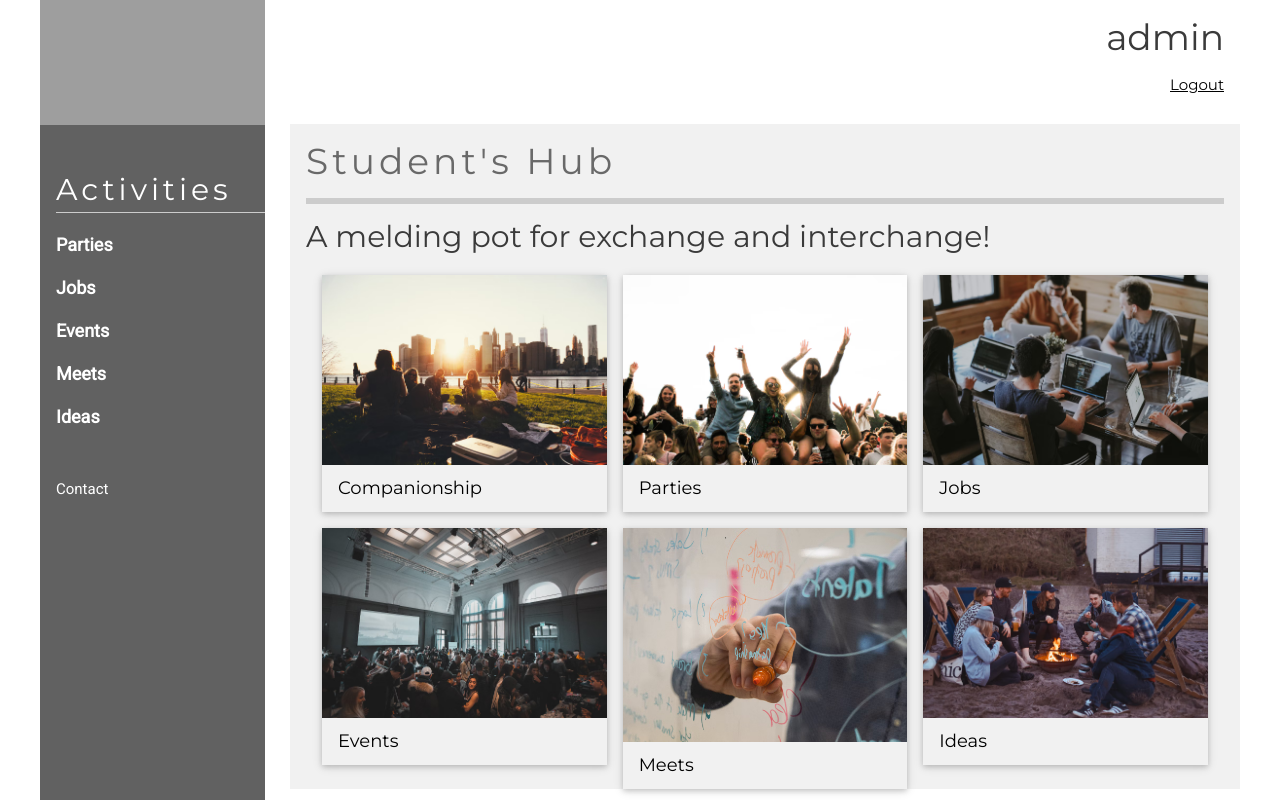
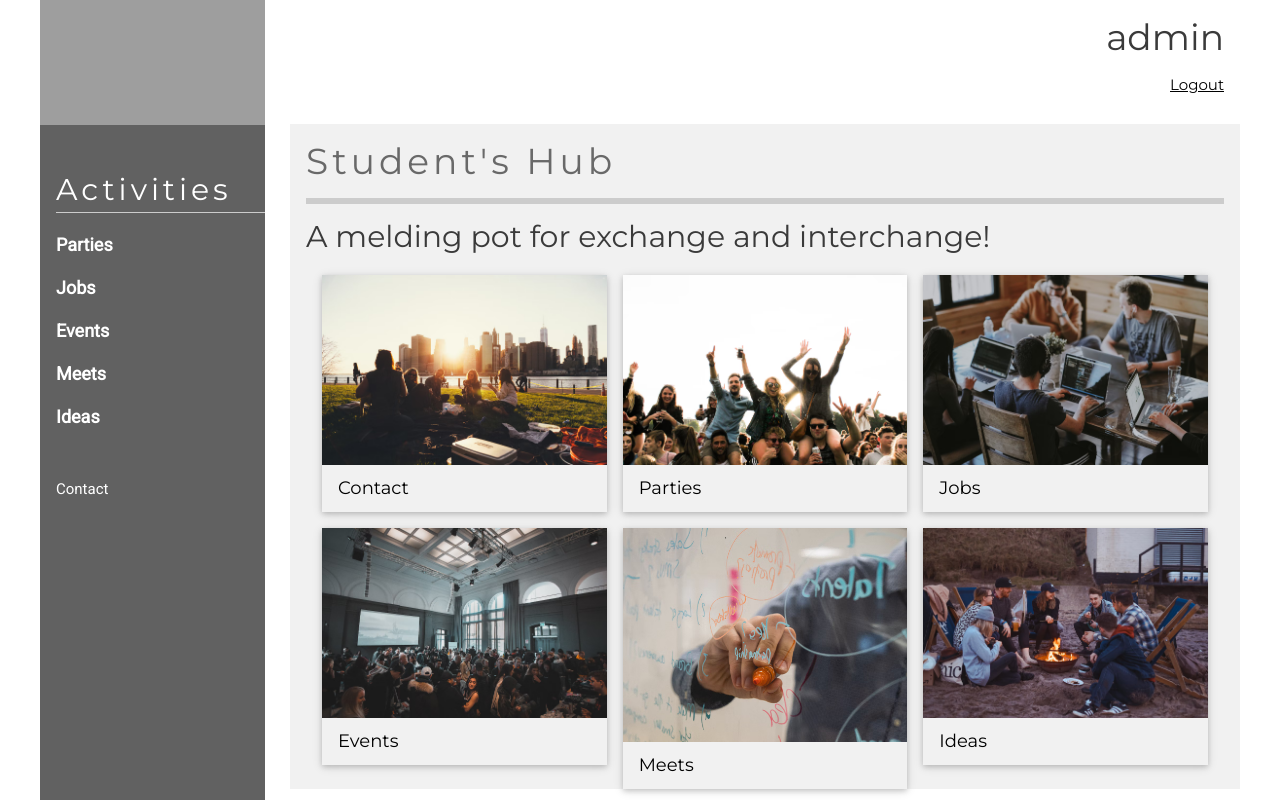
Before and after one commit to AlexNica11/WAD_project, a Django app: page / in a window 1280 px wide. Run offline with Django 4.2, Linux system fonts and the light colour scheme; a user stored in the database is signed in; grey boxes are pictures that could not be loaded.

Commit message:
lobby fix

```diff
--- a/StudentHub/templates/StudentHub/Lobby.html
+++ b/StudentHub/templates/StudentHub/Lobby.html
@@ -8,16 +8,20 @@
     <div class="w3-row-padding w3-margin-top">
         <div class="w3-third">
             <div class="w3-card">
-                <img src="{% static 'StudentHub/LobbyImages/students1.png' %}" style="width:100%">
+                <a href="{% url 'activity' 'contact' %}">
+                    <img src="{% static 'StudentHub/LobbyImages/students1.png' %}" style="width:100%">
+                </a>
                 <div class="w3-container">
-                    <h5>Companionship</h5>
+                    <h5>Contact</h5>
                 </div>
             </div>
         </div>
 
         <div class="w3-third">
             <div class="w3-card">
+                <a href="{% url 'activity' 'parties' %}">
                 <img src="{% static 'StudentHub/LobbyImages/students2.png' %}" style="width:100%">
+                </a>
                 <div class="w3-container">
                     <h5>Parties</h5>
                 </div>
@@ -26,7 +30,9 @@
 
         <div class="w3-third">
             <div class="w3-card">
-                <img src="{% static 'StudentHub/LobbyImages/students3.png' %}" style="width:100%">
+                <a href="{% url 'activity' 'jobs' %}">
+                    <img src="{% static 'StudentHub/LobbyImages/students3.png' %}" style="width:100%">
+                </a>
                 <div class="w3-container">
                     <h5>Jobs</h5>
                 </div>
@@ -37,7 +43,9 @@
     <div class="w3-row-padding w3-margin-top">
         <div class="w3-third">
             <div class="w3-card">
-                <img src="{% static 'StudentHub/LobbyImages/students4.png' %}" style="width:100%">
+                <a href="{% url 'activity' 'events' %}">
+                    <img src="{% static 'StudentHub/LobbyImages/students4.png' %}" style="width:100%">
+                </a>
                 <div class="w3-container">
                     <h5>Events</h5>
                 </div>
@@ -46,7 +54,9 @@
 
         <div class="w3-third">
             <div class="w3-card">
-                <img src="{% static 'StudentHub/LobbyImages/students5.png' %}" style="width:100%">
+                <a href="{% url 'activity' 'meets' %}">
+                    <img src="{% static 'StudentHub/LobbyImages/students5.png' %}" style="width:100%">
+                </a>
                 <div class="w3-container">
                     <h5>Meets</h5>
                 </div>
@@ -55,7 +65,9 @@
 
         <div class="w3-third">
             <div class="w3-card">
-                <img src="{% static 'StudentHub/LobbyImages/students6.png' %}" style="width:100%">
+                <a href="{% url 'activity' 'ideas' %}">
+                    <img src="{% static 'StudentHub/LobbyImages/students6.png' %}" style="width:100%">
+                </a>
                 <div class="w3-container">
                     <h5>Ideas</h5>
                 </div>
--- a/StudentHub/views.py
+++ b/StudentHub/views.py
@@ -205,5 +205,6 @@ def chat(request, slug, id):
         'messageList': messageList,
         'section': slug,
         'room_id': id,
+        'activity': slug,
     }
     return HttpResponse(template.render(context, request))
```
Also changed, not shown: StudentHub/templates/StudentHub/SignUpPage.html (+14 -7 lines), db.sqlite3.
